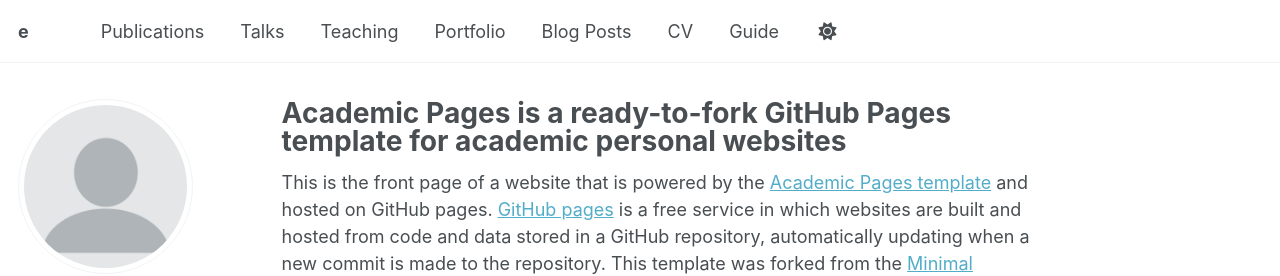
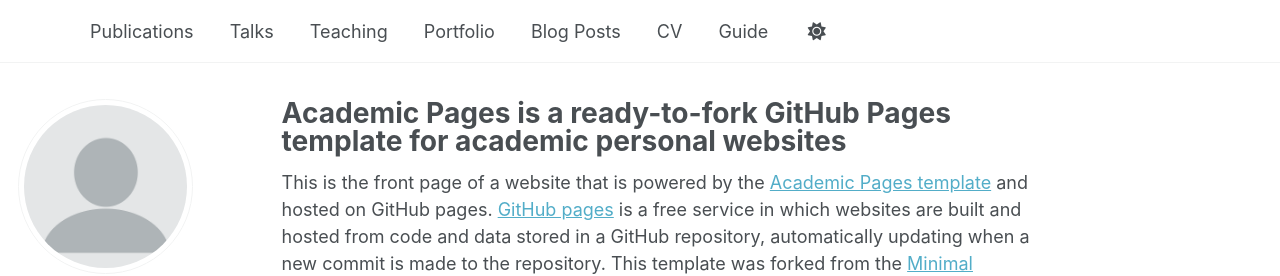
Before and after one commit to maria-lopez-delgado/maria-lopez-delgado.github.io, a Jekyll site: the page built from _pages/about.md, in a window 1280 px wide. Shown: the top 276 px of the page. Built offline with Jekyll 4.4.1, drawn with Linux system fonts in a browser that asks for light colours; some web fonts are replaced; a script that is not in the unit is left out.

```diff
--- a/_config.yml
+++ b/_config.yml
@@ -9,7 +9,7 @@
 # Basic Site Settings
 locale                   : "en-US"
 site_theme               : "default" # Currently available options are "default", "air"
-title                    : "e"
+title                    : ""
 title_separator          : "-"
 name                     : &name "ç"
 description              : &description "Maria's portfolio"   # Update this with a general description of your site, this is the default if not overridden by a page
```
